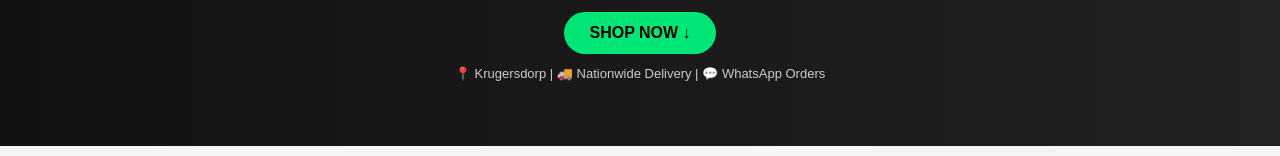
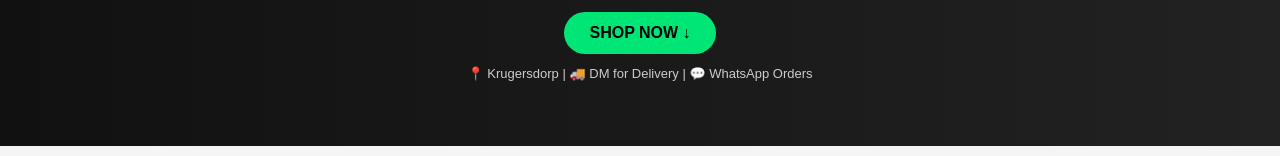
Before and after one commit to motsumikingston-star/CrazySleakers, a plain HTML site: page index.html in a window 1280 px wide. Shown: the part 193-349 px from the top of the page. Drawn offline with Linux system fonts and the light colour scheme.

Commit message:
Update index.html

```diff
--- a/index.html
+++ b/index.html
@@ -47,7 +47,7 @@ input:focus,button:focus-visible,a:focus-visible{outline:3px solid #00e676;outli
     <h1>Step Into <span>Crazy Comfort</span></h1>
     <p>All types of footwear - Sneakers, Runners, Boots, Sandals &amp; More. Delivered in SA.</p>
     <a href="#shop">SHOP NOW ↓</a>
-    <p style="margin-top:12px;font-size:13px">📍 Krugersdorp | 🚚 Nationwide Delivery | 💬 WhatsApp Orders</p>
+    <p style="margin-top:12px;font-size:13px">📍 Krugersdorp | 🚚 DM for Delivery | 💬 WhatsApp Orders</p>
   </section>
 
   <nav class="filters" id="shop" aria-label="Filter products">
```
